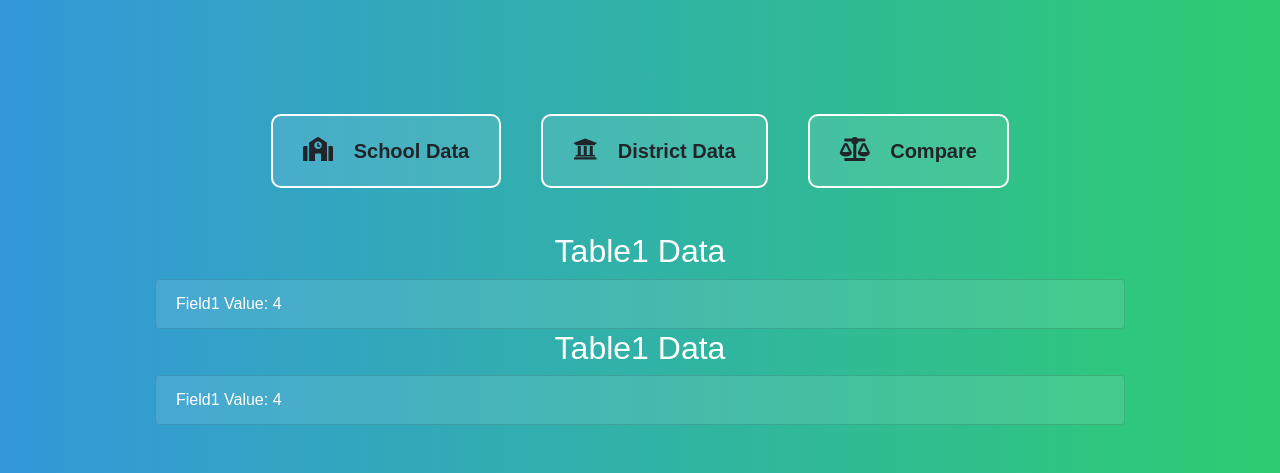
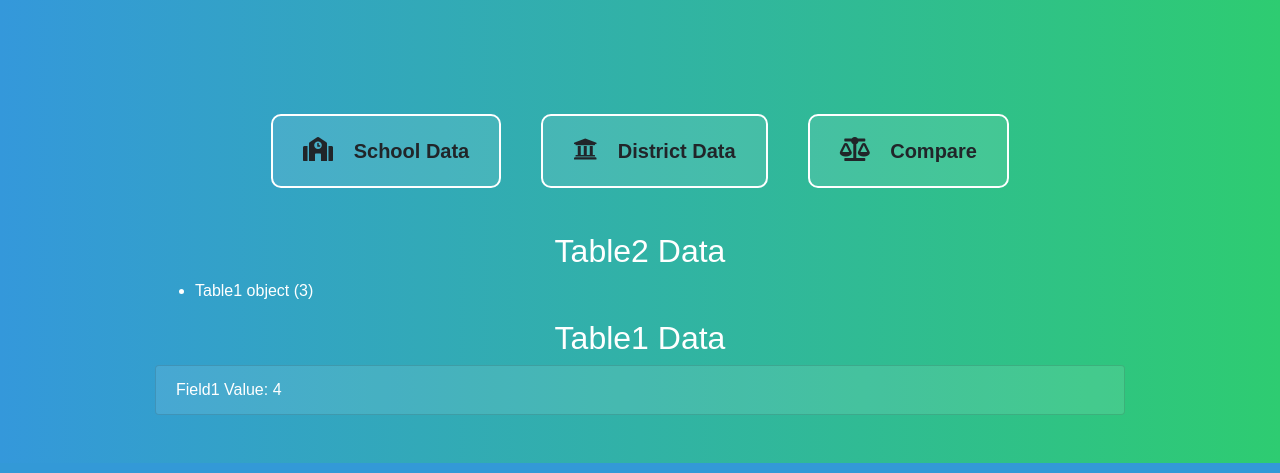
Before and after one commit to andrew-th/insightedu, a Django app: page / in a window 1280 px wide. Shown: the part 432-905 px from the top of the page. Run offline with Django 4.2, Linux system fonts and the light colour scheme; data comes from the database, SQL or seed files in the repository; some libraries are stand-ins or nearby versions.

Commit message:
Update index.html

```diff
--- a/myproject/myapp/templates/myapp/index.html
+++ b/myproject/myapp/templates/myapp/index.html
@@ -100,14 +100,14 @@
         </div>
             <!-- New section for displaying data from Table1 -->
     <div class="mt-4">
-        <h2 class="text-center">Table1 Data</h2>
-<ul class="list-group">
-    {% for entry in data %}
-        <li class="list-group-item" style="background-color: rgba(255, 255, 255, 0.1);">Field1 Value: {{ entry.field1 }}</li>
-    {% empty %}
-        <li class="list-group-item" style="background-color: rgba(255, 255, 255, 0.1);">No data available.</li>
-    {% endfor %}
-</ul>
+        <h2 class="text-center">Table2 Data</h2>
+        <ul>
+            {% for item in data %}
+                <li>{{ item }}</li>  <!-- Replace '{{ item }}' with specific fields if needed -->
+            {% empty %}
+                <li>No items in Table1.</li>
+            {% endfor %}
+        </ul>
 
         <h2 class="text-center">Table1 Data</h2>
         <ul class="list-group">
```
